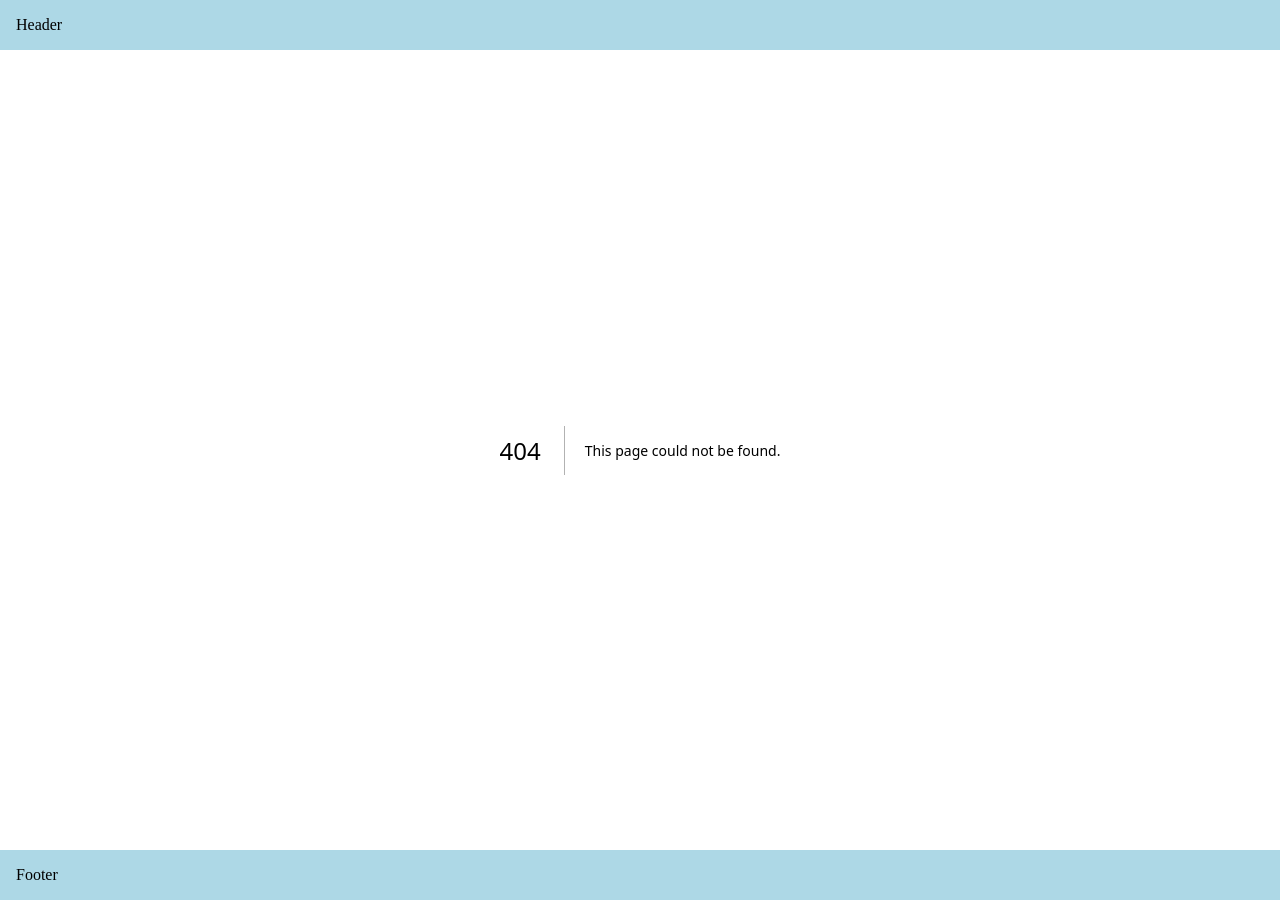
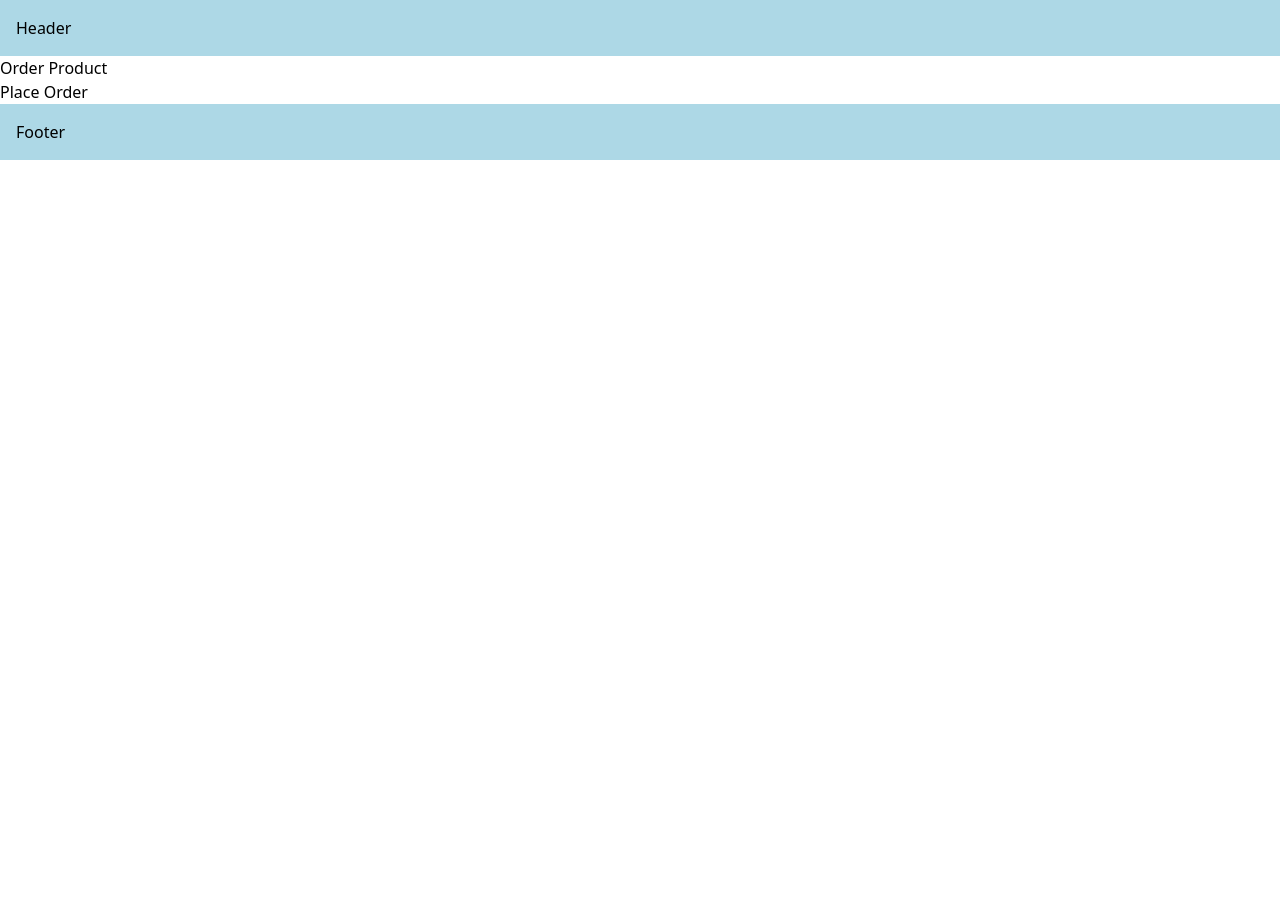
Before and after one commit to Senevirathna12/Next_Begining, a Next.js app: page /order-product in a window 1280 px wide. Before the commit this address had no page. After the commit the page ends 800 px from the top, so only its background shows below. Built offline with nearby package versions, Linux system fonts and the light colour scheme.

Commit message:
useRouter() / navigation hook

```diff
--- /dev/null
+++ b/src/app/order-product/page.tsx
@@ -0,0 +1,19 @@
+'use client';
+import '../globals.css';
+import { useRouter } from "next/navigation";
+
+
+export default function OrderProduct() {
+  const router = useRouter();
+  const handleOrderProduct = () => {
+    console.log("order is placed...");
+    router.push("/");
+  };
+
+  return (
+    <>
+      <h1>Order Product</h1>
+      <button className="m-1 p-1 bg-slate-500 border-2 border-black rounded-md" onClick={handleOrderProduct}>Place Order</button>
+    </>
+  );
+}
```
